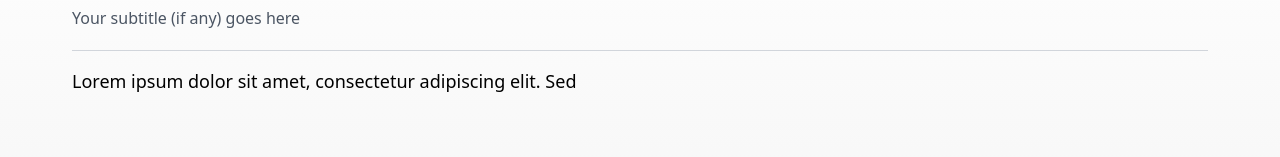
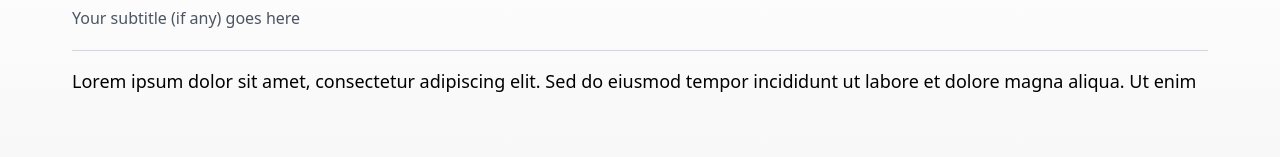
Before and after one commit to alfredrafael/template-2025, a Next.js app: page / in a window 1280 px wide. Shown: the part 135-292 px from the top of the page. Built offline with nearby package versions, Linux system fonts and the light colour scheme; no server answers.

Commit message:
Post post

```diff
--- a/pages/index.jsx
+++ b/pages/index.jsx
@@ -50,14 +50,18 @@ export default function Home() {
           // English version ////////////////////////////////////////////////////
           <section className="englishVersion">
             <p className="md:text-lg">
-              Lorem ipsum dolor sit amet, consectetur adipiscing elit. Sed
+              Lorem ipsum dolor sit amet, consectetur adipiscing elit. Sed do
+              eiusmod tempor incididunt ut labore et dolore magna aliqua. Ut
+              enim
             </p>
           </section>
         ) : (
           // Spanish version ////////////////////////////////////////////////////
           <section className="spanishVersion">
             <p className="md:text-lg">
-              Loremo ipsumo dolor sit amet, consectetur adipiscing elit. Sed
+              Loremo ipsumo dolor sit amet, consectetur adipiscing elit. Sed do
+              eiusmod tempor incididunt ut labore et dolore magna aliqua. Ut
+              enim
             </p>
           </section>
         )}
--- a/pages/posts/[postId].jsx
+++ b/pages/posts/[postId].jsx
@@ -59,12 +59,9 @@ export default function PostPage({ post }) {
       </Head>
       <div className="pageContainer">
         <PostHeader
-          title={isTranslated ? post.spanishTitle : post.title}
-          subtitle={isTranslated ? post.spanishSubtitle : post.subtitle}
-          spanishTitle={post.spanishTitle}
-          spanishSubtitle={post.spanishSubtitle}
-          post={post}
-          translateBtn
+          post={post} // post object passed directly
+          // title={isTranslated ? post.spanishTitle : post.title}
+          // subtitle={isTranslated ? post.spanishSubtitle : post.subtitle}
           searchBar
         />
         <PostContent />
```
